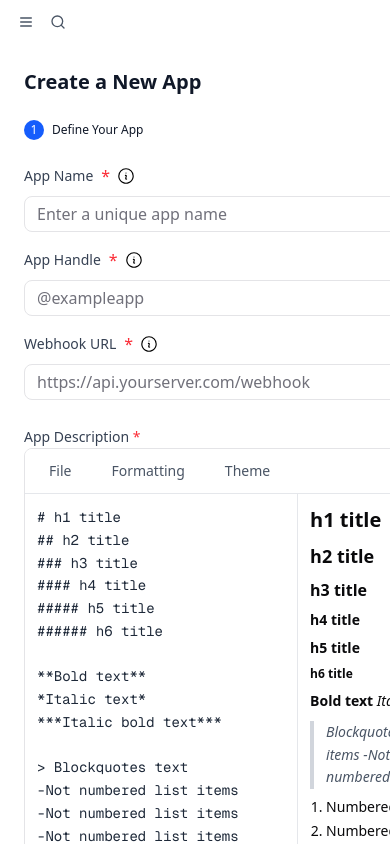
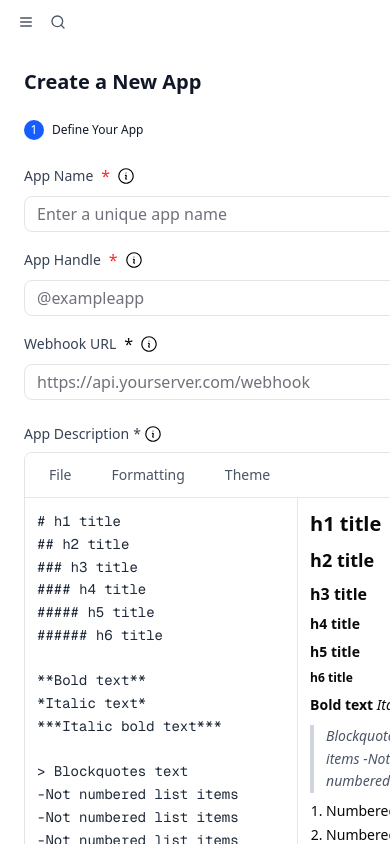
Before and after one commit to sadhana-890/project-1, a Next.js app: page /dashboard/createNewApp in a window 390 px wide. Shown: the top 844 px of the page. Built offline with nearby package versions, Linux system fonts and the light colour scheme; no server answers.

Commit message:
final edits

```diff
--- a/src/app/dashboard/components/Header.tsx
+++ b/src/app/dashboard/components/Header.tsx
@@ -2,9 +2,8 @@
 import { useState, useEffect } from "react";
 import Image from "next/image";
 import { Input } from "@/components/ui/input";
-import { Menu, Search, Bell } from "lucide-react";
+import { Menu, Search, Bell, ChevronDown } from "lucide-react";
 import { useAuth } from "@/context/AuthContext";
-
 
 interface User {
   name: string;
@@ -17,7 +16,6 @@ interface HeaderProps {
 }
 
 export default function Header({ isMobileMenuOpen, setIsMobileMenuOpen }: HeaderProps) {
-  // For now, let's use a placeholder user until you provide AuthContext details
   const { user } = useAuth();
   const [notifications, setNotifications] = useState<number>(0);
   const [search, setSearch] = useState("");
@@ -89,7 +87,7 @@ export default function Header({ isMobileMenuOpen, setIsMobileMenuOpen }: Header
       </div>
 
       {/* Right Section - Notifications + Profile */}
-      <div className="flex items-center gap-1 sm:gap-2 md:gap-3 lg:gap-4 flex-shrink-0">
+      <div className="flex items-center gap-2 sm:gap-3 md:gap-4 flex-shrink-0">
         {/* Notification Bell */}
         <button
           className="relative p-1.5 rounded-md hover:bg-gray-50 transition-colors border-0 bg-transparent"
@@ -103,32 +101,28 @@ export default function Header({ isMobileMenuOpen, setIsMobileMenuOpen }: Header
           )}
         </button>
 
-        {/* User Profile */}
+        {/* User Profile - Clean minimal design */}
         {user && (
-          <div className="flex items-center space-x-1.5 sm:space-x-2 px-1.5 sm:px-2 py-1 border rounded-full cursor-pointer hover:bg-gray-50 transition-colors">
+          <div className="flex items-center gap-2 pl-2 pr-4 h-8 md:h-9 border border-gray-200 rounded-full cursor-pointer hover:bg-gray-50 transition-colors bg-white">
             {/* Avatar */}
-            <div className="w-6 h-6 sm:w-7 sm:h-7 rounded-full bg-gradient-to-br from-indigo-400 to-purple-500 flex items-center justify-center flex-shrink-0">
-              <span className="text-white text-xs font-medium">
+            <div className="w-6 h-6 rounded-full bg-gray-300 flex items-center justify-center flex-shrink-0">
+              <span className="text-gray-600 text-xs font-medium">
                 {user.name.charAt(0)}
               </span>
             </div>
 
-            {/* User Info - Hidden on small mobile, shown on larger screens */}
-            <div className="hidden md:flex flex-col leading-tight min-w-0">
-              <span className="text-xs font-medium text-gray-900 truncate">
+            {/* User Info */}
+            <div className="hidden sm:flex flex-col leading-none min-w-0">
+              <span className="text-sm font-medium text-gray-900 truncate">
                 {user.name}
               </span>
               <span className="text-xs text-gray-500 truncate">
-                {user.role}
+                Developer
               </span>
             </div>
 
-            {/* Show only name on medium mobile screens */}
-            <div className="hidden sm:flex md:hidden flex-col leading-tight min-w-0">
-              <span className="text-xs font-medium text-gray-900 truncate">
-                {user.name}
-              </span>
-            </div>
+            {/* Dropdown Arrow */}
+            <ChevronDown className="h-3 w-3 text-gray-400 flex-shrink-0" />
           </div>
         )}
       </div>
--- a/src/app/dashboard/createNewApp/page.tsx
+++ b/src/app/dashboard/createNewApp/page.tsx
@@ -163,7 +163,7 @@ const CreateNewAppForm: React.FC = () => {
                 <Label className="text-sm font-medium text-gray-700">
                   Webhook URL
                 </Label>
-                <span className="text-red-500">*</span>
+                <span className="text-500">*</span>
                 <img src="/icons/helpCircle.svg" alt="help" className="w-4 h-4" />
               </div>
               <div className="relative">
@@ -194,9 +194,12 @@ const CreateNewAppForm: React.FC = () => {
         <div className="flex flex-col lg:flex-row gap-4 sm:gap-6">
           {/* Left Column - App Description */}
           <div className="w-full lg:w-2/3 space-y-2">
-            <Label className="text-sm font-medium text-gray-700">
-              App Description <span className="text-red-500">*</span>
-            </Label>
+              <Label className="text-sm font-medium text-gray-700 flex items-center gap-1">
+                App Description
+                <span className="text-grey-500">*</span>
+                <img src="/icons/helpCircle.svg" alt="help" className="w-4 h-4" />
+              </Label>
+
 
             {/* Markdown Editor */}
             <MarkdownEditor
```
